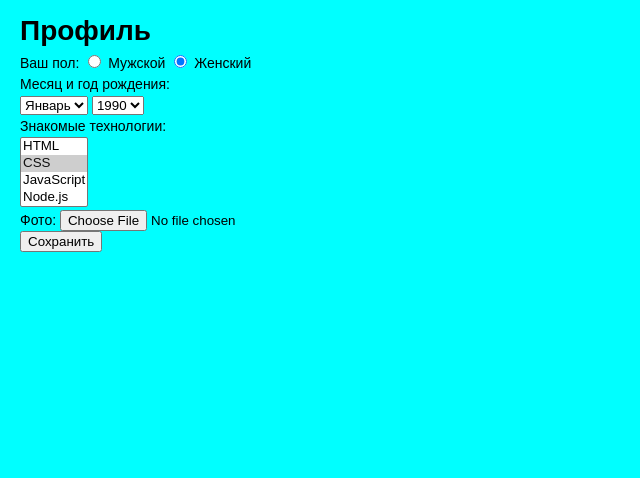
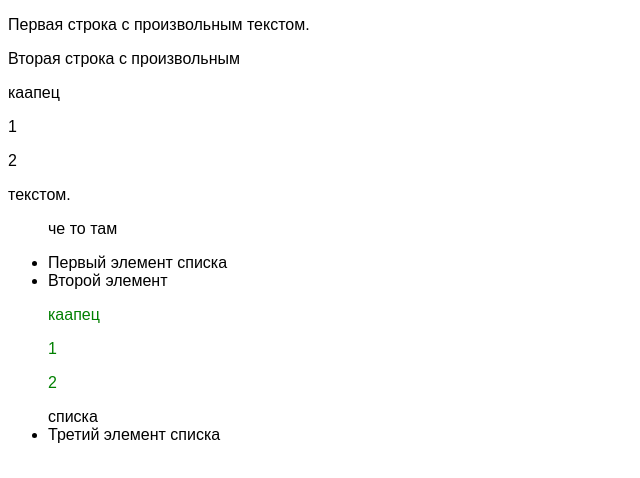
Before and after one commit to derbilinanton/HTML_les, a plain HTML site: page les_18.18/check.html in a window 1280 px wide. Shown: the whole page, without its empty margins (0-640 px from the left). Drawn offline with Linux system fonts and the light colour scheme.

Commit message:
просто тренировались

```diff
--- a/les_18.18/check.css
+++ b/les_18.18/check.css
@@ -1,18 +1,9 @@
-html, body {
-    margin: 0;
-    padding: 0;
+body {
+    font-family: "PT Sans", sans-serif;
 }
-
-body {
-    width: 350px;
-    padding: 10px 20px;
-    color: black;
-    font-family: Arial, sans-serif;
-    font-size: 14px;
-    line-height: 1.5;
-    background-color: aqua;
+p span p{
+    color: green;
 }
-
-h1 {
-    margin: 0;
+ul li span p{
+    color: green;
 }
--- a/les_18.18/check.html
+++ b/les_18.18/check.html
@@ -1,31 +1,19 @@
 <!DOCTYPE html>
 <html>
     <head>
-       <link rel="stylesheet" type="text/css" href="check.css">
-        <meta charset="utf-8">
-        <title>Испытание: редактирование профиля</title>
+       <title>Наследование «на пальцах»</title>
+       <meta charset="utf-8">
+       <link href="check.css" rel="stylesheet" type="text/css">
     </head>
     <body>
-        <h1>Профиль</h1>
-
-        <form action="https://echo.htmlacademy.ru" method="post">
-            Ваш пол:
-            <input type="radio"> Мужской</input> <input type="radio"checked> Женский</input><br>
-            Месяц и год рождения:<br>
-            <select size="1">
-            <option>Январь<option>
-            </select>
-            <select>
-                <option>1990</option>
-            </select><br>
-            Знакомые технологии:<br>
-            <select size="4">
-                <option>HTML</option>
-                <option selected>CSS</option>
-                <option>JavaScript</option>
-                <option>Node.js</option>
-                </select><br>
-            Фото: <input type="file" enctype="multipart/form-data" name="Choose File"><br>
-            <input type="submit" value="Сохранить">        </form>
+        <p>Первая строка с произвольным текстом.</p>
+        <p class="selected">Вторая строка с <span>произвольным<p>каапец</p> <p class="1">1</p><p class="2">2</p></span> текстом.</p>
+        <ul>
+            <p>че то там</p>
+            <li>Первый элемент списка</li>
+            <li class="selected">Второй <span>элемент<p>каапец</p> <p class="1">1</p><p class="2">2</p>
+            </span> списка</li>
+            <li>Третий элемент списка</li>
+        </ul>
     </body>
 </html>
```
